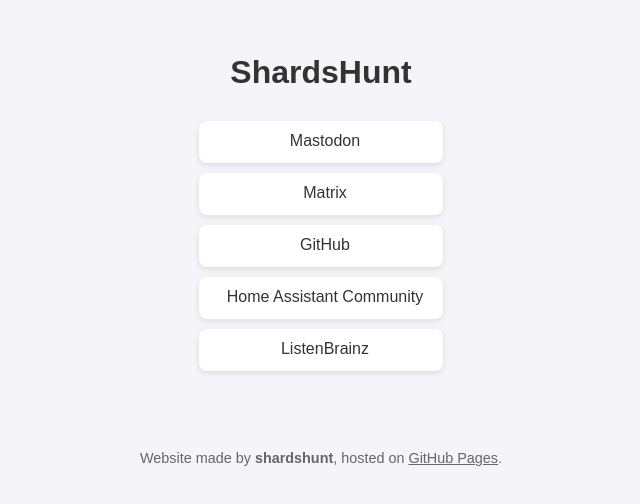
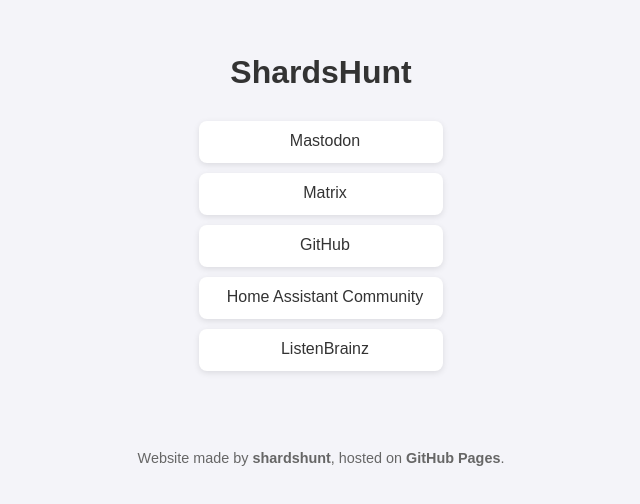
Before and after one commit to shardshunt/linksite, a plain HTML site: page index.html in a window 1280 px wide. Shown: the part 136-640 px from the top of the page, 319-959 px from the left. Drawn offline with Linux system fonts and the light colour scheme; a web font is replaced by a local one.

Commit message:
Update index.html

```diff
--- a/index.html
+++ b/index.html
@@ -17,7 +17,7 @@
     <a href="https://listenbrainz.org/user/shardshunt/" target="_blank"><i class="si si-musicbrainz"></i>ListenBrainz</a>
   </div>
   <footer>
-    <p>Website made by <strong>shardshunt</strong>, hosted on <a href="https://github.com/shardshunt" target="_blank">GitHub Pages</a>.</p>
+    <p>Website made by <strong>shardshunt</strong>, hosted on <strong>GitHub Pages</strong>.</p>
   </footer>
 </body>
 </html>
```
